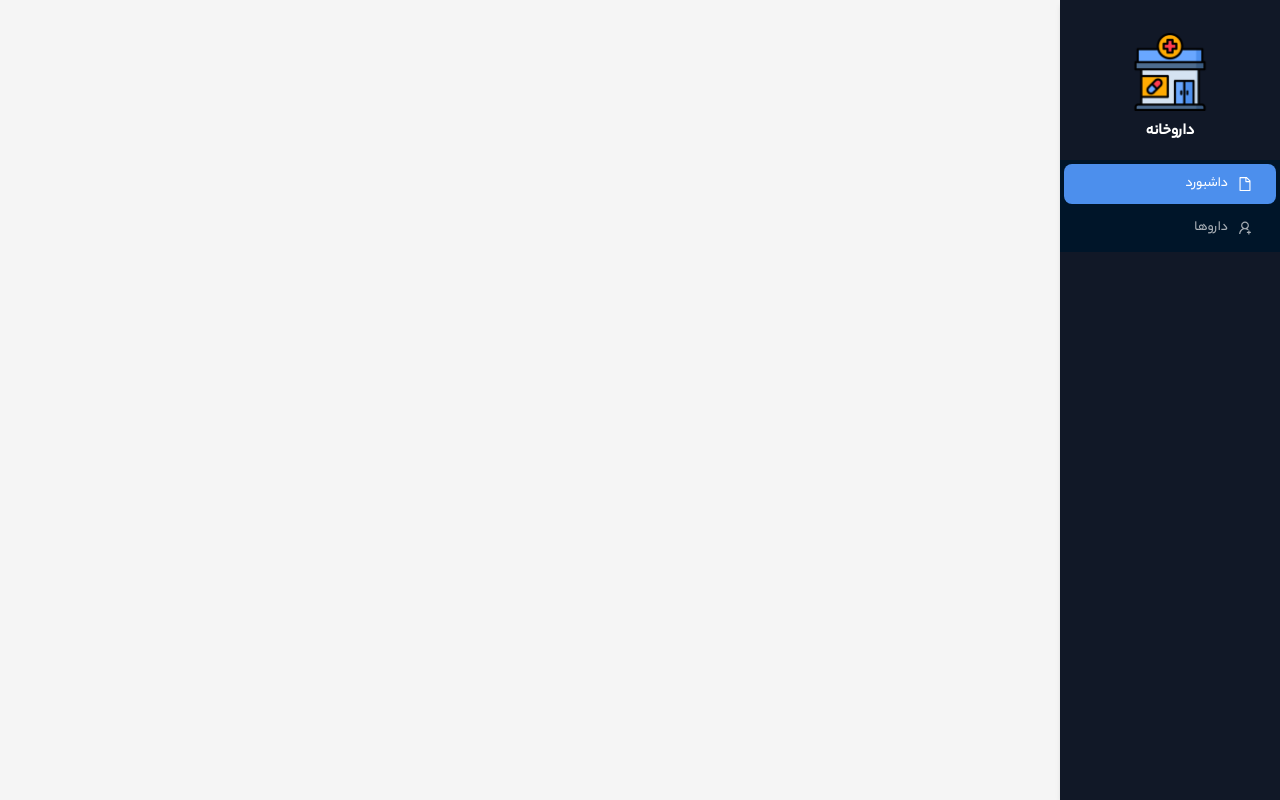
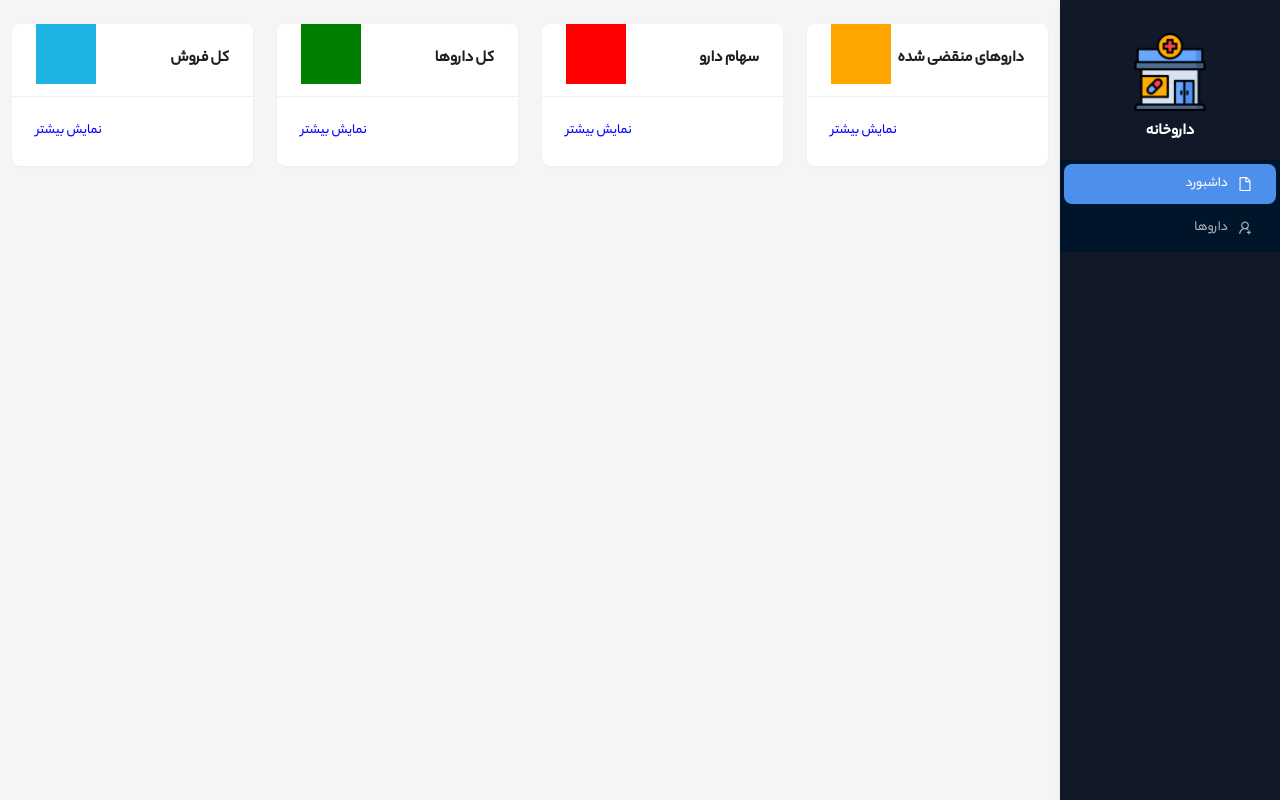
Before and after one commit to HaniehGharaee/dashboard-pharmacy, a React (Vite) app: page / in a window 1280 px wide. Built offline with nearby package versions, Linux system fonts and the light colour scheme; a web font is replaced by a local one.

Commit message:
cards dashboard pharmacy

```diff
--- a/package.json
+++ b/package.json
@@ -39,6 +39,7 @@
     "eslint-plugin-react-hooks": "^4.6.2",
     "eslint-plugin-react-refresh": "^0.4.7",
     "husky": "^8.0.0",
+    "less": "^4.2.0",
     "postcss": "^8.4.39",
     "tailwindcss": "^3.4.4",
     "vite": "^5.3.1"
--- /dev/null
+++ b/src/components/dashboard/card.jsx
@@ -0,0 +1,63 @@
+import { Card, Col, Row } from "antd";
+import "./card.less";
+
+const CardsDashboatds = () => {
+  const colProps = {
+    xs: 12,
+    sm: 24,
+    md: 24,
+    lg: 16,
+    xl: 24,
+  };
+  return (
+    <>
+      <Row
+        gutter={[8, 8]}
+        justify="center"
+        className="md:grid gap-4 md:grid-cols-4 mx-2"
+      >
+        <Col {...colProps}>
+          <Card
+            title="داروهای منقضی شده"
+            bordered={false}
+            extra={<div className="square1 mb-3"></div>}
+          >
+            <div
+              style={{ textAlign: "left", color: "blue", marginTop: "auto" }}
+            >
+              نمایش بیشتر
+            </div>
+          </Card>
+        </Col>
+        <Col {...colProps}>
+          <Card
+            title="سهام دارو"
+            bordered={false}
+            extra={<div className="square2 mb-3"></div>}
+          >
+            <div style={{ textAlign: "left", color: "blue" }}>نمایش بیشتر</div>
+          </Card>
+        </Col>
+        <Col {...colProps}>
+          <Card
+            title="کل داروها"
+            bordered={false}
+            extra={<div className="square3 mb-3"></div>}
+          >
+            <div style={{ textAlign: "left", color: "blue" }}>نمایش بیشتر</div>
+          </Card>
+        </Col>
+        <Col {...colProps}>
+          <Card
+            title="کل فروش"
+            bordered={false}
+            extra={<div className="square4 mb-3"></div>}
+          >
+            <div style={{ textAlign: "left", color: "blue" }}>نمایش بیشتر</div>
+          </Card>
+        </Col>
+      </Row>
+    </>
+  );
+};
+export default CardsDashboatds;
--- /dev/null
+++ b/src/components/dashboard/card.less
@@ -0,0 +1,23 @@
+.square1 {
+    width: 60px;
+    height: 60px;
+    background-color: orange;
+}
+
+.square2 {
+    width: 60px;
+    height: 60px;
+    background-color: red;
+}
+
+.square3 {
+    width: 60px;
+    height: 60px;
+    background-color: green;
+}
+
+.square4 {
+    width: 60px;
+    height: 60px;
+    background-color: rgb(31, 179, 228);
+}
--- a/src/components/dashboard/index.jsx
+++ b/src/components/dashboard/index.jsx
@@ -1,10 +1,9 @@
-
-
+import CardsDashboatds from './card'
 const Dashboard = () => {
-
-
   return (
-    <></>
+    <>
+      <CardsDashboatds />
+    </>
   );
 };
 
```
Also changed, not shown: 1 other file (tests, documents, lock files or other folders).
